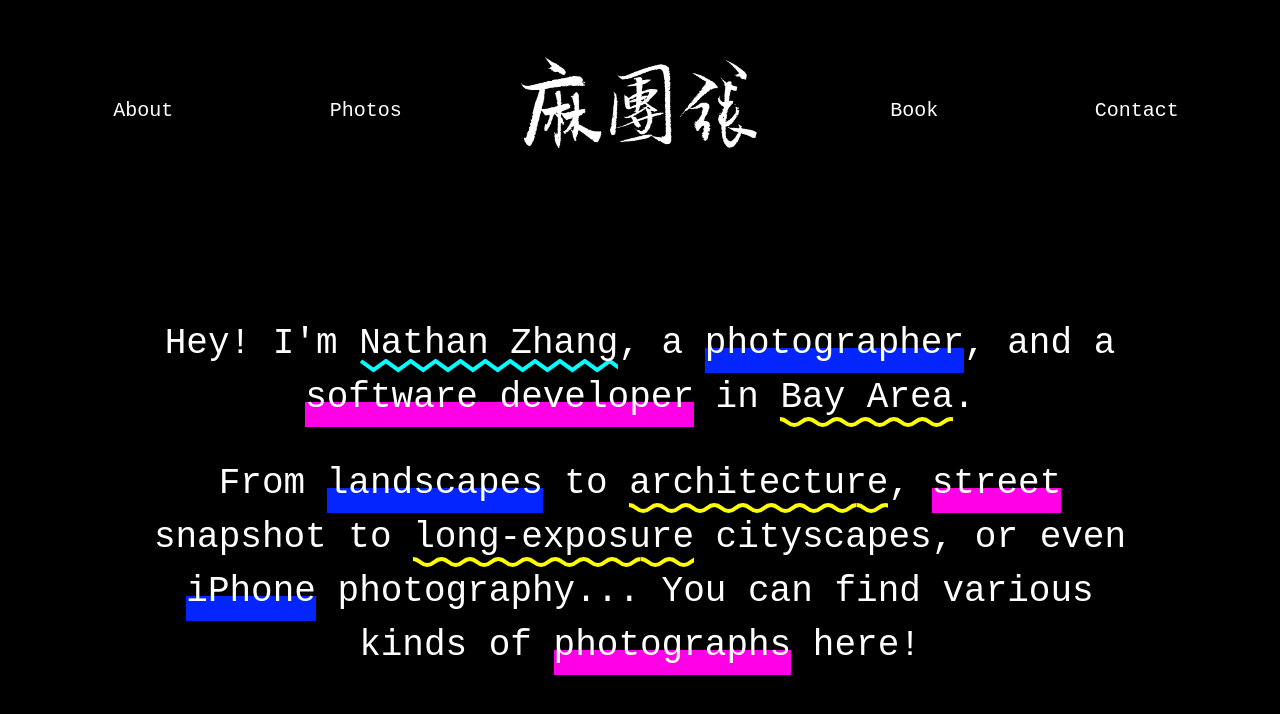
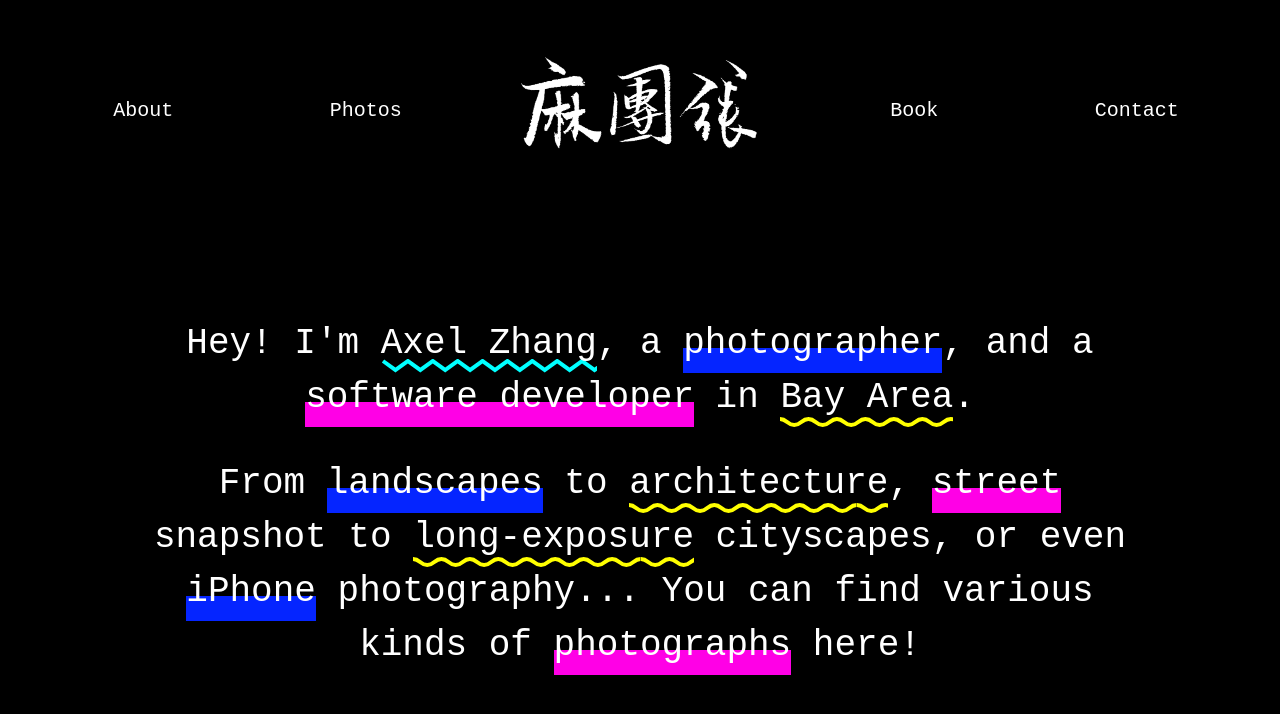
Before and after one commit to zhygwu2016/zhanghongyuan.com, a React (Create React App) app: page / in a window 1280 px wide. Shown: the top 714 px of the page. Built offline with nearby package versions, Linux system fonts and the light colour scheme; a web font is replaced by a local one.

Commit message:
2020-Axel

```diff
--- a/src/components/About/About.js
+++ b/src/components/About/About.js
@@ -3,7 +3,7 @@ import React from 'react';
 import './About.css';
 
 // import resume from '../../assets/Resume_HongyuanZhang.pdf';
-import resume from '../../assets/Resume_Nathan_Zhang.pdf';
+import resume from '../../assets/Resume_Axel_Zhang.pdf';
 
 const about = () => (
   <div className="flex flex-wrap justify-between container w-80-ns m-auto-ns">
@@ -13,7 +13,7 @@ const about = () => (
 
     <div className="order-1-l w-60-l f4-l f5-m f6 mb5 mb0-ns pr4-l textAdjust tc tl-ns">
       <p>
-        Hey! I'm Nathan(Hongyuan), a Bay-Area-based junior software developer.
+        Hey! I'm Axel(Hongyuan), a Bay-Area-based junior software developer.
         As an international student from China, I have
         obtained my Master's degree at The George Washington University in May 2018.
       </p>
@@ -24,7 +24,7 @@ const about = () => (
       </p>
       <p>
         I'm currently looking for a full-time SDE role in Seattle.
-        Please take a look at my <a href={resume} download="Resume_Nathan_Zhang">resume</a> if you're interested.
+        Please take a look at my <a href={resume} download="Resume_Axel_Zhang">resume</a> if you're interested.
       </p>
     </div>
 
--- a/src/components/Intro/Intro.js
+++ b/src/components/Intro/Intro.js
@@ -9,7 +9,7 @@ const intro = () => (
       marginBottom: 'auto'
     }}>
     <div className="mb3 mb4-ns">
-      Hey! I'm <Highlight type="aqua">Nathan Zhang</Highlight>,
+      Hey! I'm <Highlight type="aqua">Axel Zhang</Highlight>,
       a <Highlight type="blue">photographer</Highlight>,
       and a <Highlight type="pink">software developer</Highlight>{' '}
       in <Highlight type="yellow">Bay Area</Highlight>.
```
Also changed, not shown: 2 other files (tests, documents, lock files or other folders).
